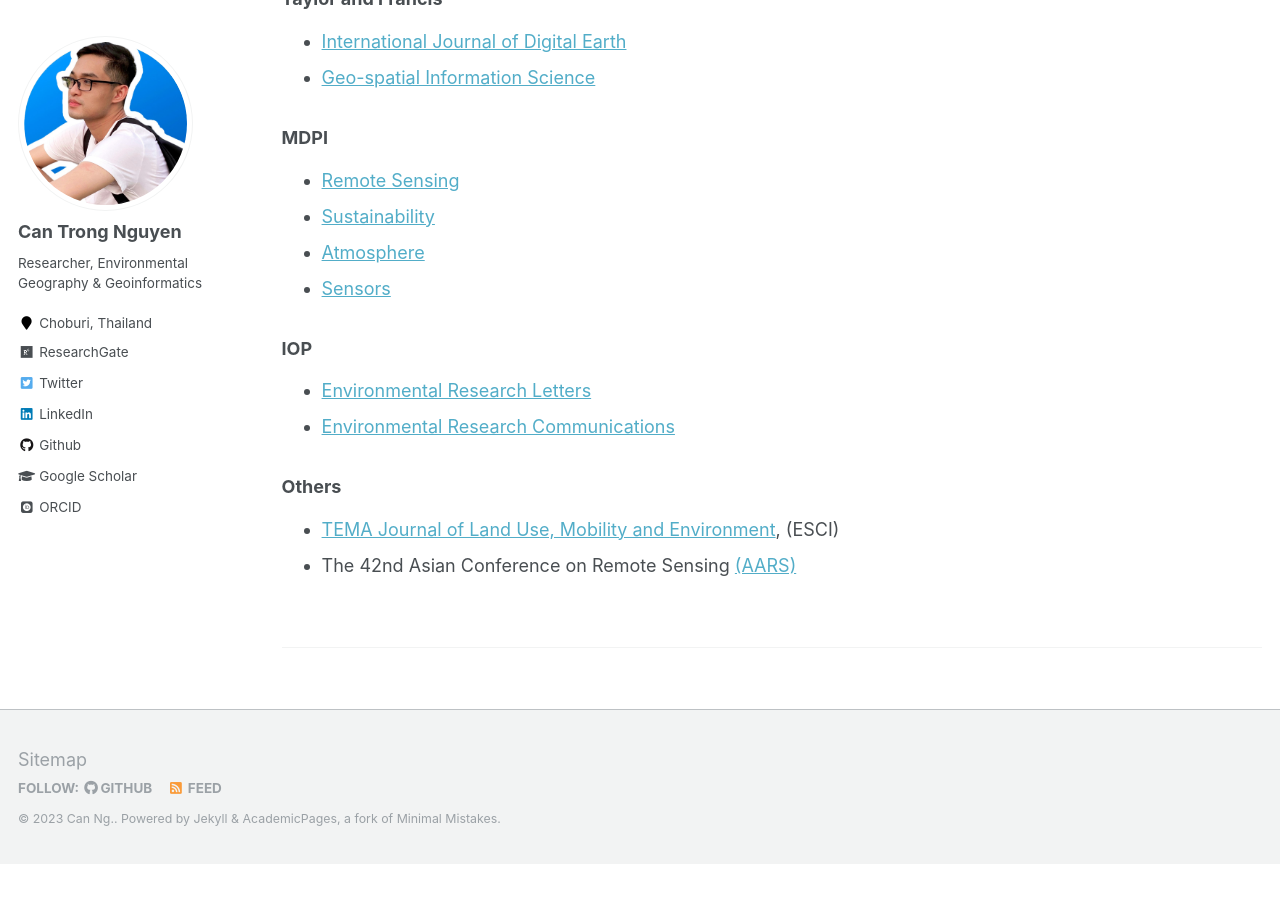
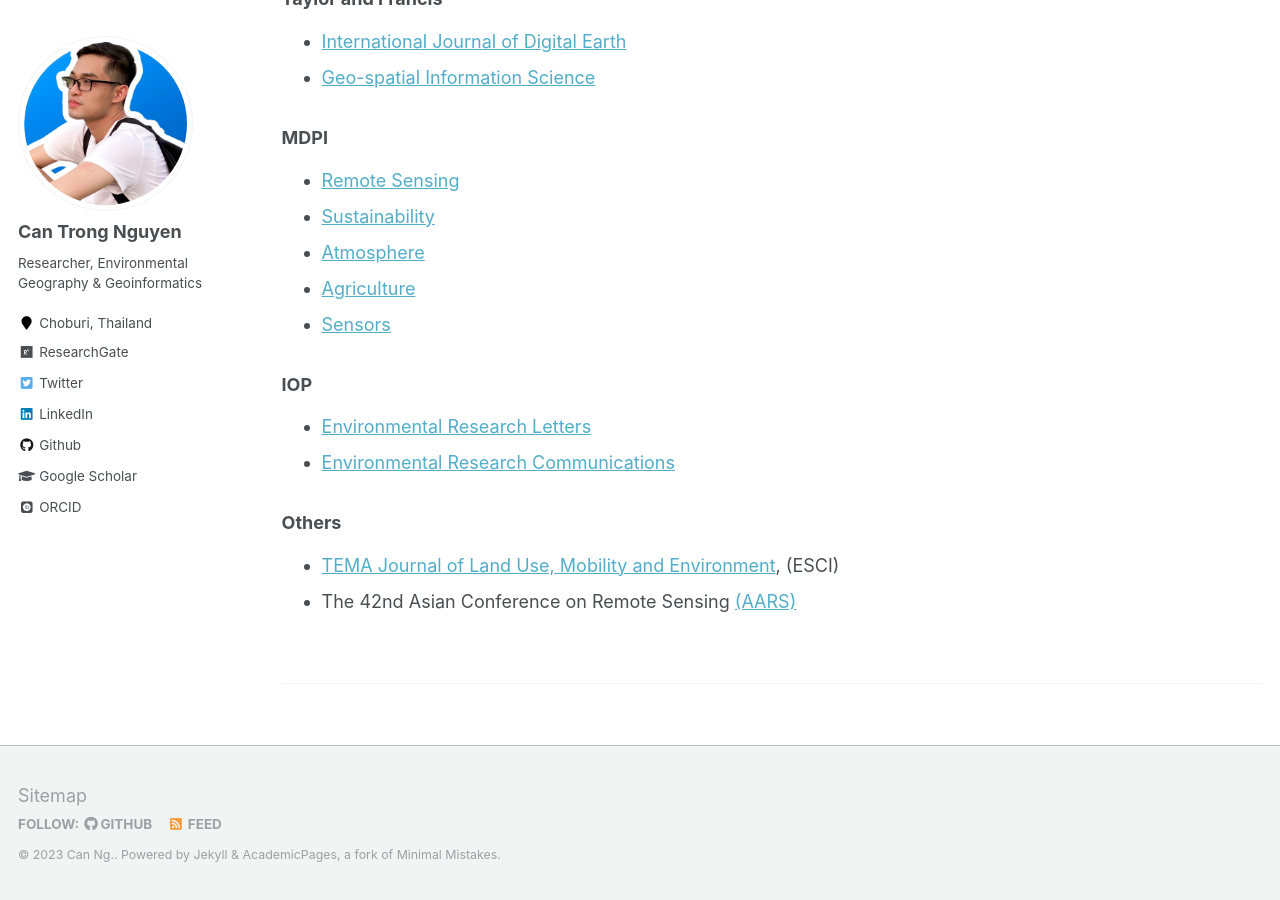
Before and after one commit to canng/oldsite, a Jekyll site: the page built from _pages/review.md, in a window 1280 px wide and 900 px high, scrolled down 579 px. Built offline with Jekyll 4.4.1, drawn with Linux system fonts in a browser that asks for light colours; some web fonts are replaced; before the commit the page ends 1443 px from its top, so only the background shows below that.

Commit message:
update review

```diff
--- a/_pages/review.md
+++ b/_pages/review.md
@@ -25,6 +25,7 @@ author_profile: true
 * <a href="https://www.mdpi.com/journal/remotesensing">Remote Sensing</a>
 * <a href="https://www.mdpi.com/journal/sustainability">Sustainability</a>
 * <a href="https://www.mdpi.com/journal/atmosphere">Atmosphere</a>
+* <a href="https://www.mdpi.com/journal/agriculture">Agriculture</a>
 * <a href="https://www.mdpi.com/journal/sensors">Sensors</a>
 
 ### IOP
```
